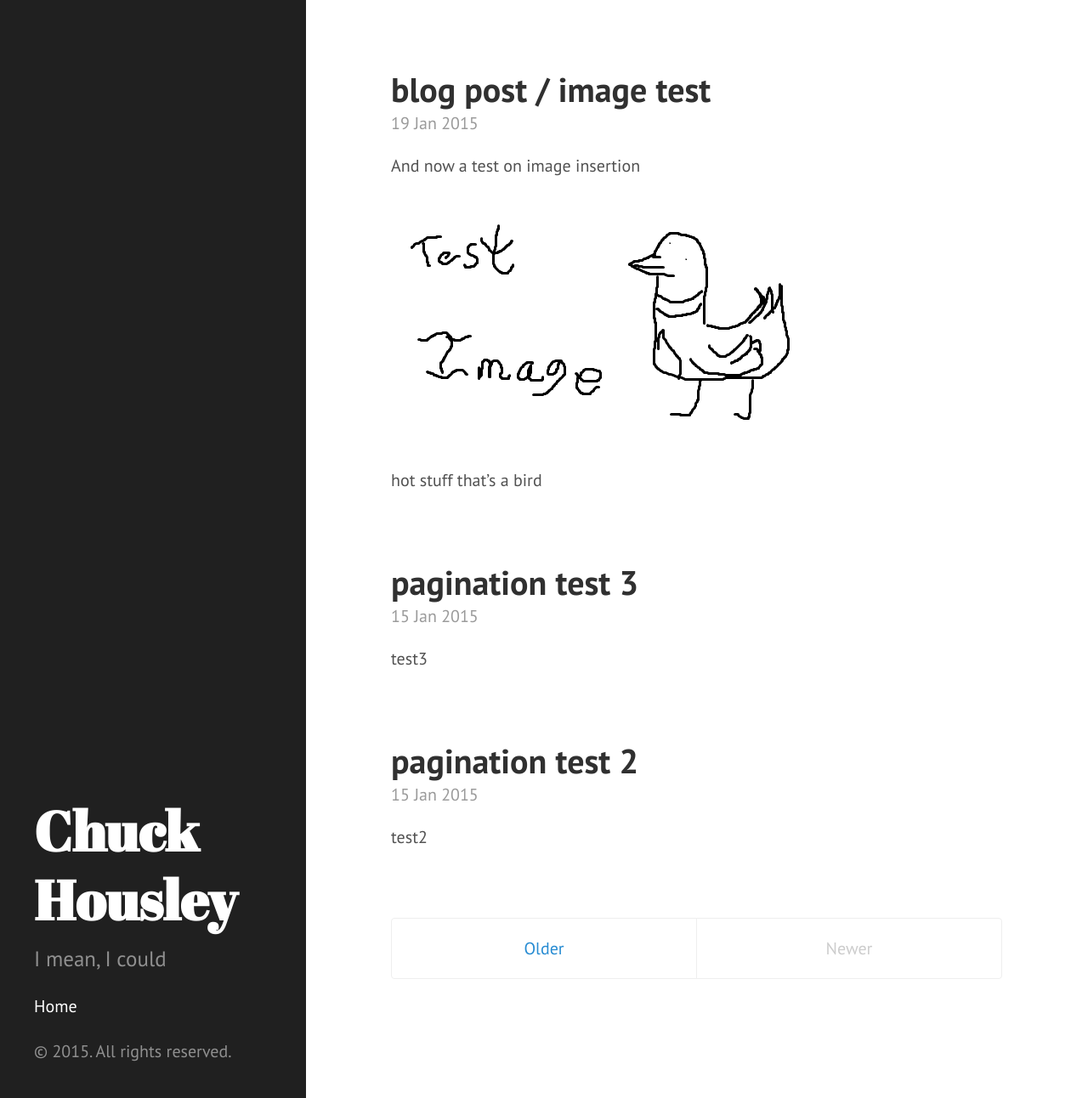
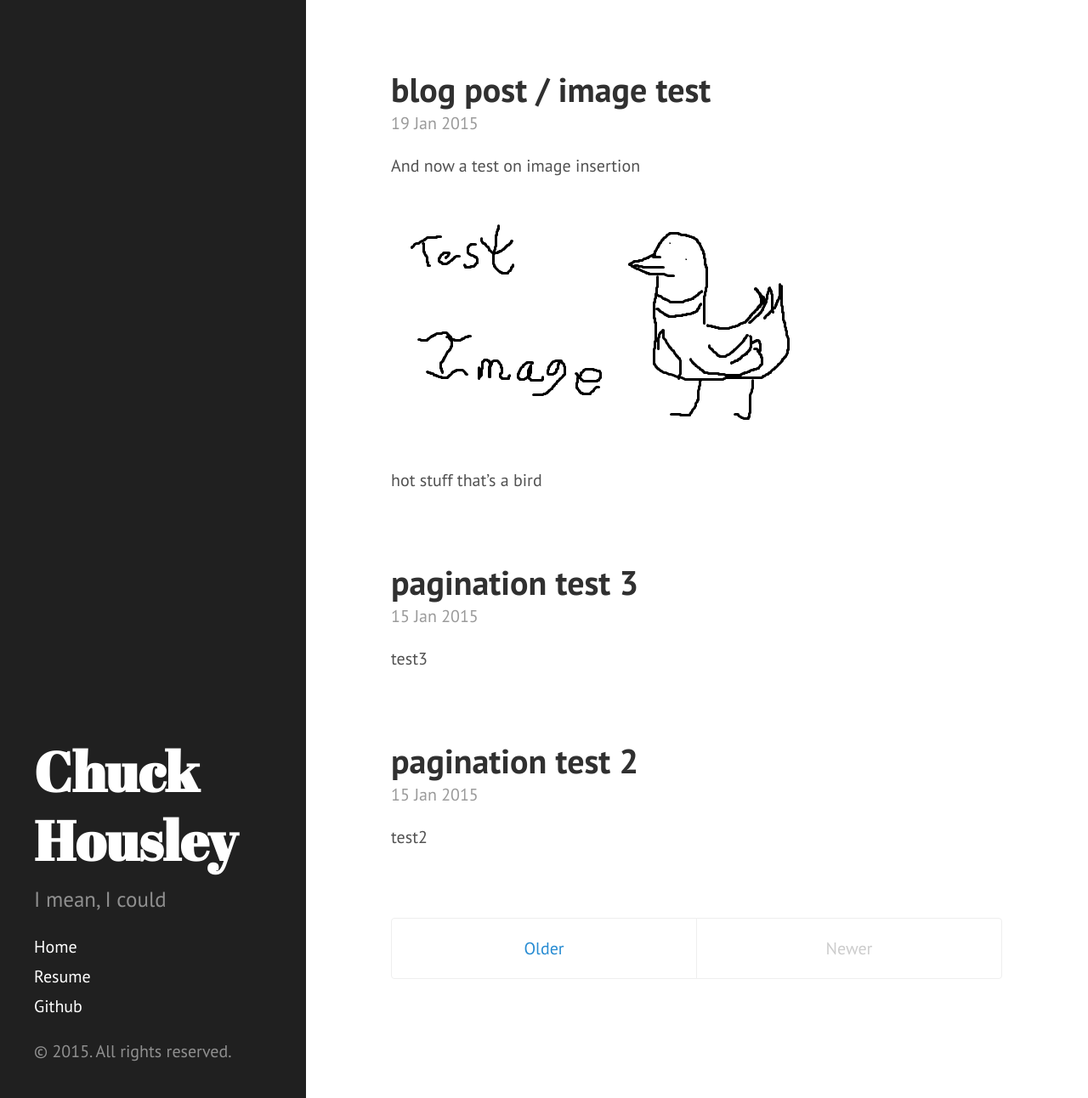
Before and after one commit to chuckhousley/chuckhousley.github.io, a Jekyll site: the page built from index.html, in a window 1280 px wide and 1292 px high. Shown: the whole window at 85% size. Built offline with Jekyll 4.4.1, drawn with Linux system fonts in a browser that asks for light colours; the list of posts is cut into pages by our own code.

Commit message:
it would work better if i put the links in the right spot

```diff
--- a/_includes/sidebar.html
+++ b/_includes/sidebar.html
@@ -11,6 +11,8 @@
 
     <nav class="sidebar-nav">
       <a class="sidebar-nav-item{% if page.url == / %} active{% endif %}" href="/">Home</a>
+      <a class="sidebar-nav-item" href="/static/resume.html">Resume</a>
+      <a class="sidebar-nav-item" href="https://github.com/chuckhousley">Github</a>
 
       {% comment %}
         The code below dynamically generates a sidebar nav of pages with
@@ -22,8 +24,7 @@
         {% if node.title != null %}
           {% if node.layout == "page" %}
             <a class="sidebar-nav-item{% if page.url == node.url %} active{% endif %}" href="{{ node.url }}">{{ node.title }}</a>
-            <a class="sidebar-nav-item{% if page.url == node.url %} active{% endif %}" href="/static/resume.html">Resume</a>
-            <a class="sidebar-nav-item{% if page.url == node.url %} active{% endif %}" href="https://github.com/chuckhousley">Github</a>
+
           {% endif %}
         {% endif %}
       {% endfor %}
```
